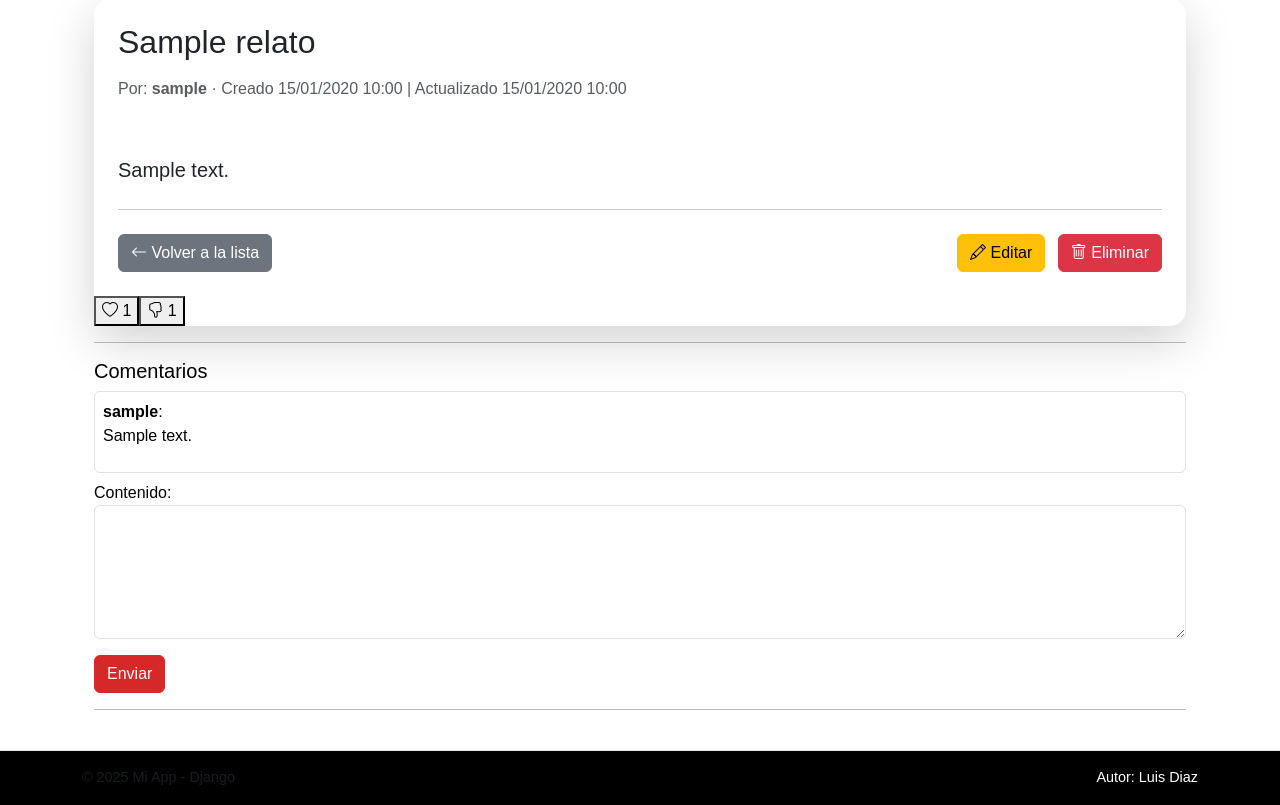
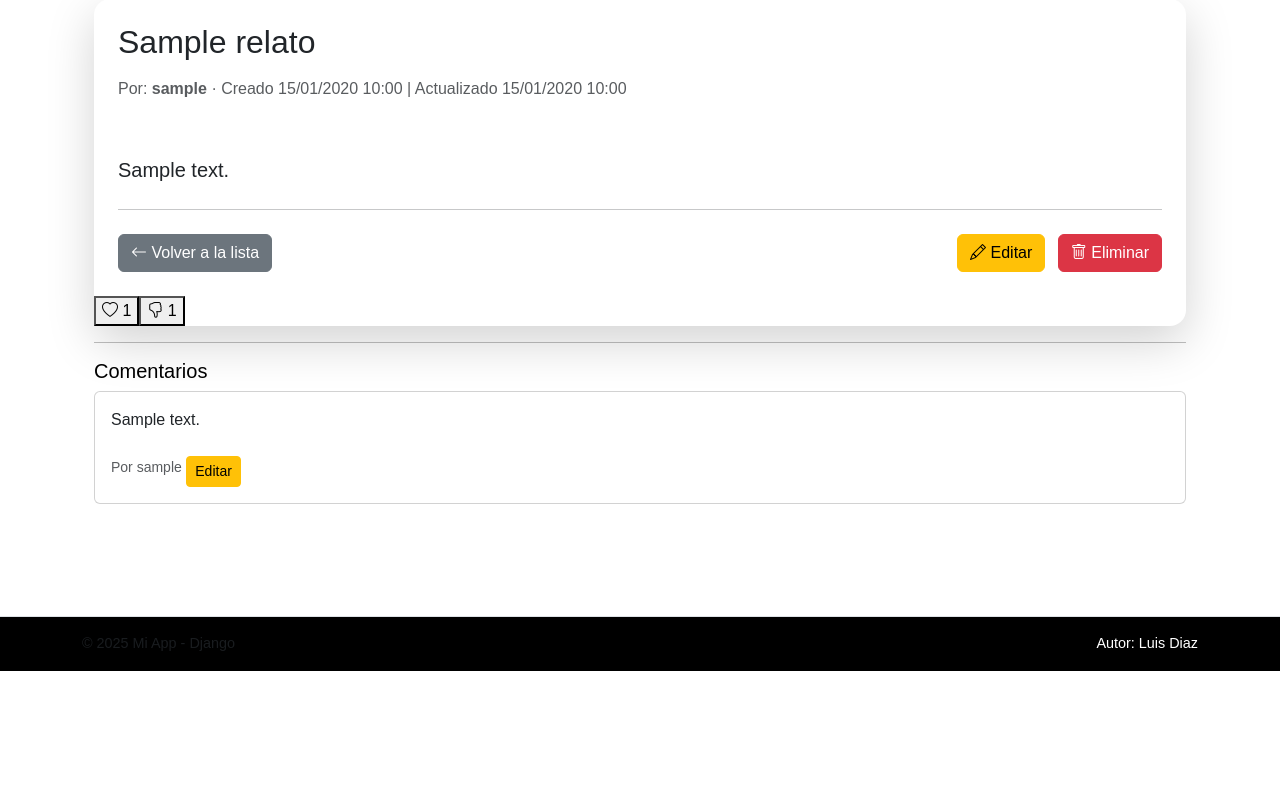
Before and after one commit to LdiazH/N-tram, a Django app: page /relato/1/ in a window 1280 px wide. Shown: the part 129-934 px from the top of the page. After the commit the page ends 800 px from the top, so only its background shows below. Run offline with Django 5.2, Linux system fonts and the light colour scheme; a user stored in the database is signed in; tables that the repository leaves empty hold one stand-in row (values such as "Sample post").

Commit message:
editar comentarios

```diff
--- a/relatos/templates/detalle_relato.html
+++ b/relatos/templates/detalle_relato.html
@@ -60,19 +60,31 @@
   <hr>
   <h5>Comentarios</h5>
   {% for comentario in relato.comentarios.all %}
-  <div class="border p-2 rounded mb-2">
-    <strong>{{ comentario.autor.username }}</strong>:
-    <p>{{ comentario.contenido }}</p>
-  </div>
-  {% empty %}
-  <p>No hay comentarios aún.</p>
-  {% endfor %}
-  <form method="post" novalidate>
-    {% csrf_token %}
-    {{ comentario_form.as_p }}
-    <button type="submit" class="btn btn-primary">Enviar</button>
-  </form>
-  <hr>
-</div>
+    <div class="card my-2">
+        <div class="card-body">
+
+            <p>{{ comentario.contenido }}</p>
+            <small class="text-muted">Por {{ comentario.autor }}</small>
+
+            {% if request.user == comentario.autor %}
+                <button class="btn btn-sm btn-warning mt-2"
+                        data-bs-toggle="collapse"
+                        data-bs-target="#edit{{ comentario.id }}">
+                    Editar
+                </button>
+
+                <!-- Formulario de edición colapsable -->
+                <div class="collapse mt-2" id="edit{{ comentario.id }}">
+                    <form method="POST">
+                        {% csrf_token %}
+                        <input type="hidden" name="comentario_id" value="{{ comentario.id }}">
+                        <textarea name="contenido_editado" class="form-control" required>{{ comentario.contenido }}</textarea>
+                        <button class="btn btn-primary btn-sm mt-2">Guardar cambios</button>
+                    </form>
+                </div>
+            {% endif %}
+        </div>
+    </div>
+{% endfor %}
 
 {% endblock %}
--- a/relatos/urls.py
+++ b/relatos/urls.py
@@ -16,6 +16,6 @@ urlpatterns = [
     path('like/<int:pk>/', AddLike.as_view(), name='add_like'),
     path('dislike/<int:pk>/', AddDislike.as_view(), name='add_dislike'),
     #vista temporal
-     path("reset-categorias/", resetear_categorias, name="reset_categorias"),
+     # path("reset-categorias/", resetear_categorias, name="reset_categorias"),
 
 ]
--- a/relatos/views.py
+++ b/relatos/views.py
@@ -1,4 +1,4 @@
-from django.shortcuts import render, redirect
+from django.shortcuts import render, redirect, get_object_or_404
 from django.contrib.auth.mixins import LoginRequiredMixin, UserPassesTestMixin
 from django.views import View
 from django.views.generic import ListView, CreateView, DetailView, TemplateView, DeleteView, UpdateView
@@ -10,7 +10,7 @@ from django.http import HttpResponse, HttpResponseRedirect
 
 
 #importacion del modelo Relato y categoria
-from .models import Relato, Categoria
+from .models import Relato, Categoria, Comentario
 
 # Create your views here.
 
@@ -75,6 +75,18 @@ class RelatoDetailView(DetailView):
 
     def post(self, request, *args, **kwargs):
         self.object = self.get_object()   # Relato actual
+        if "comentario_id" in request.POST:
+            comentario = get_object_or_404(Comentario, id=request.POST["comentario_id"])
+
+            if comentario.autor != request.user:
+                return HttpResponse("No puedes editar este comentario.", status=403)
+
+            comentario.contenido = request.POST.get("contenido_editado")
+            comentario.save()
+
+            return redirect("detalle_relato", pk=self.object.pk)
+
+
         form = ComentarioForm(request.POST)
 
         if form.is_valid():
@@ -84,7 +96,6 @@ class RelatoDetailView(DetailView):
             comentario.save()
             return redirect("detalle_relato", pk=self.object.pk)
 
-        # Si el form es inválido, re-renderizamos con errores
         context = self.get_context_data()
         context["comentario_form"] = form
         return self.render_to_response(context)
@@ -152,8 +163,8 @@ class AddDislike(LoginRequiredMixin, View):
         next_url = request.POST.get('next', '/')
         return HttpResponseRedirect(next_url)
 
-
-
+"""
+## para agregar categorias desde una vista
 from django.http import HttpResponse
 from .models import Categoria
 
@@ -167,3 +178,5 @@ def resetear_categorias(request):
         Categoria.objects.create(nombre=nombre)
 
     return HttpResponse("Categorías actualizadas correctamente.")
+
+"""
```
